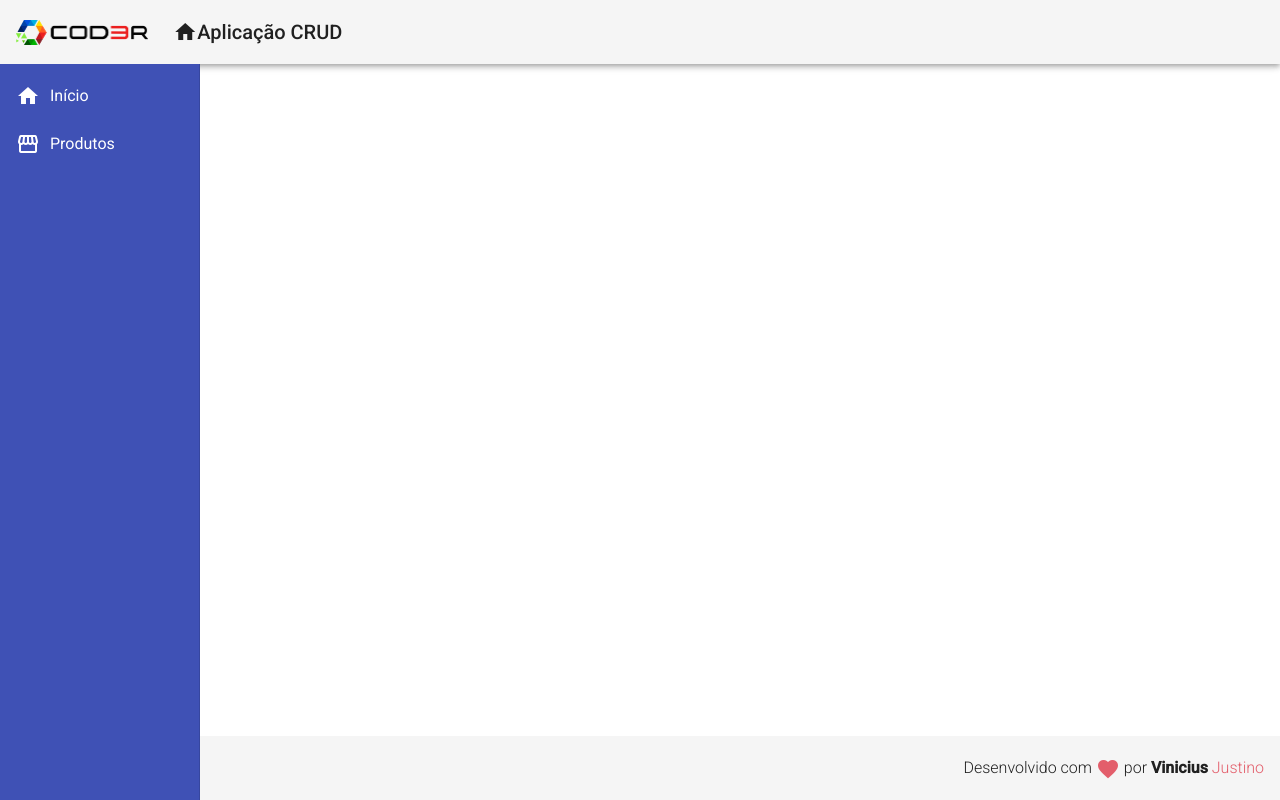
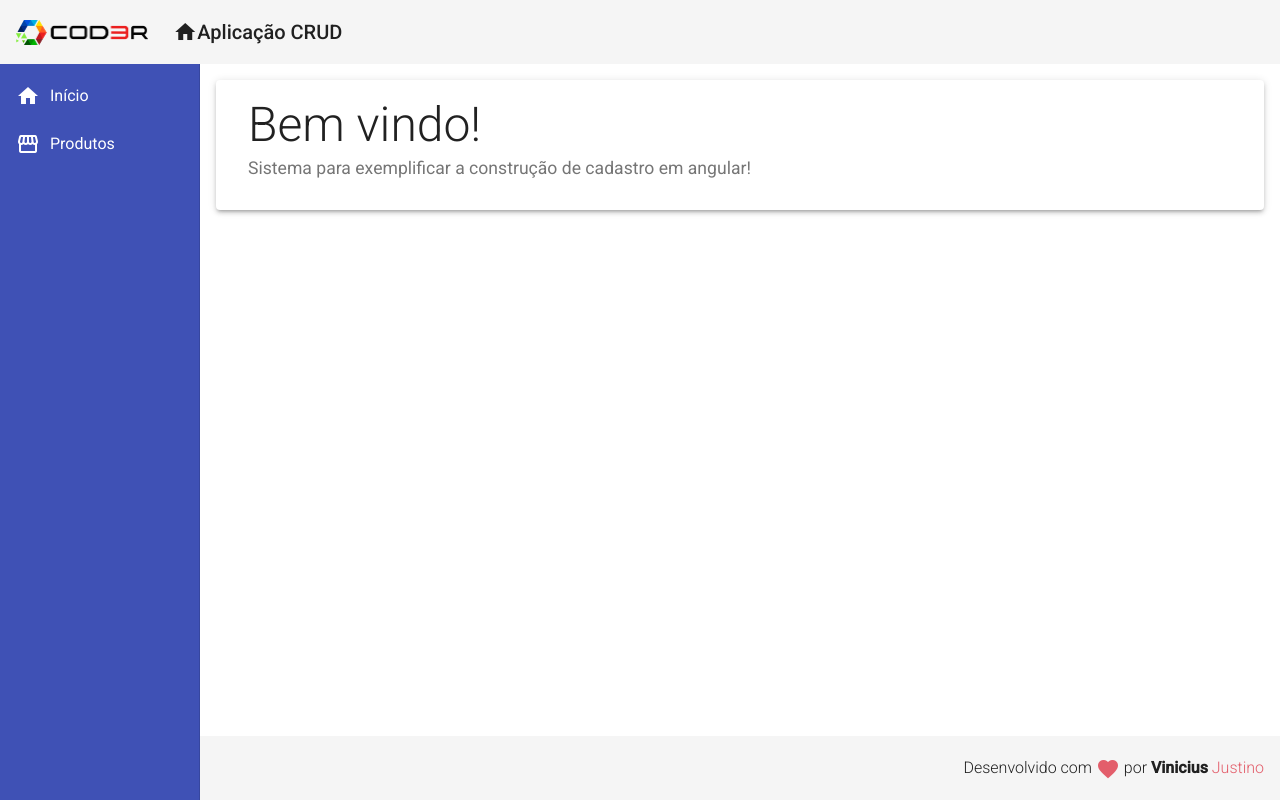
Before and after one commit to JustinoVini/crud-angular-cod3r, an Angular app in the folder frontend/: page / in a window 1280 px wide. Built offline with nearby package versions, Linux system fonts and the light colour scheme.

Commit message:
adicionando rotas e links de navegacao

```diff
--- a/frontend/src/app/app-routing.module.ts
+++ b/frontend/src/app/app-routing.module.ts
@@ -1,7 +1,17 @@
 import { NgModule } from '@angular/core';
 import { RouterModule, Routes } from '@angular/router';
 
-const routes: Routes = [];
+import { HomeComponent } from './views/home/home.component';
+import { ProductCrudComponent } from './views/product-crud/product-crud.component';
+
+const routes: Routes = [{
+  path: "",
+  component: HomeComponent
+},{
+  path: "products",
+  component: ProductCrudComponent
+}
+];
 
 @NgModule({
   imports: [RouterModule.forRoot(routes)],
--- a/frontend/src/app/components/template/header/header.component.html
+++ b/frontend/src/app/components/template/header/header.component.html
@@ -1,6 +1,6 @@
 <mat-toolbar class="header mat-elevation-z4">
     <span>
-        <a>
+        <a routerLink="/">
             <img class="logo" src="assets/img/logo.png" alt="logo">
         </a>
     </span>
--- a/frontend/src/app/components/template/nav/nav.component.css
+++ b/frontend/src/app/components/template/nav/nav.component.css
@@ -10,3 +10,8 @@
 .sidenav i {
     padding-right: 10px;
 }
+
+.content {
+    padding: 16px;
+    background: #fff;
+}
--- /dev/null
+++ b/frontend/src/app/views/home/home.component.css
@@ -0,0 +1,9 @@
+.home .title {
+    font-size: 3rem;
+    font-weight: 300;
+    line-height: 1.2;
+}
+
+.home .subtitle {
+    font-size: 1.1rem;
+}
--- /dev/null
+++ b/frontend/src/app/views/home/home.component.html
@@ -0,0 +1,10 @@
+<mat-card class="home mat-elevation-z3">
+    <mat-card-header>
+        <mat-card-title class="title">
+            Bem vindo!
+        </mat-card-title>
+        <mat-card-subtitle class="subtitle">
+            Sistema para exemplificar a construção de cadastro em angular!
+        </mat-card-subtitle>
+    </mat-card-header>
+</mat-card>
--- /dev/null
+++ b/frontend/src/app/views/home/home.component.ts
@@ -0,0 +1,15 @@
+import { Component, OnInit } from '@angular/core';
+
+@Component({
+  selector: 'app-home',
+  templateUrl: './home.component.html',
+  styleUrls: ['./home.component.css']
+})
+export class HomeComponent implements OnInit {
+
+  constructor() { }
+
+  ngOnInit(): void {
+  }
+
+}
--- /dev/null
+++ b/frontend/src/app/views/product-crud/product-crud.component.html
@@ -0,0 +1 @@
+<p>product-crud works!</p>
--- /dev/null
+++ b/frontend/src/app/views/product-crud/product-crud.component.ts
@@ -0,0 +1,15 @@
+import { Component, OnInit } from '@angular/core';
+
+@Component({
+  selector: 'app-product-crud',
+  templateUrl: './product-crud.component.html',
+  styleUrls: ['./product-crud.component.css']
+})
+export class ProductCrudComponent implements OnInit {
+
+  constructor() { }
+
+  ngOnInit(): void {
+  }
+
+}
```
Also changed, not shown: frontend/src/app/app.module.ts (+8 -2 lines), frontend/src/app/views/product-crud/product-crud.component.css (added).
